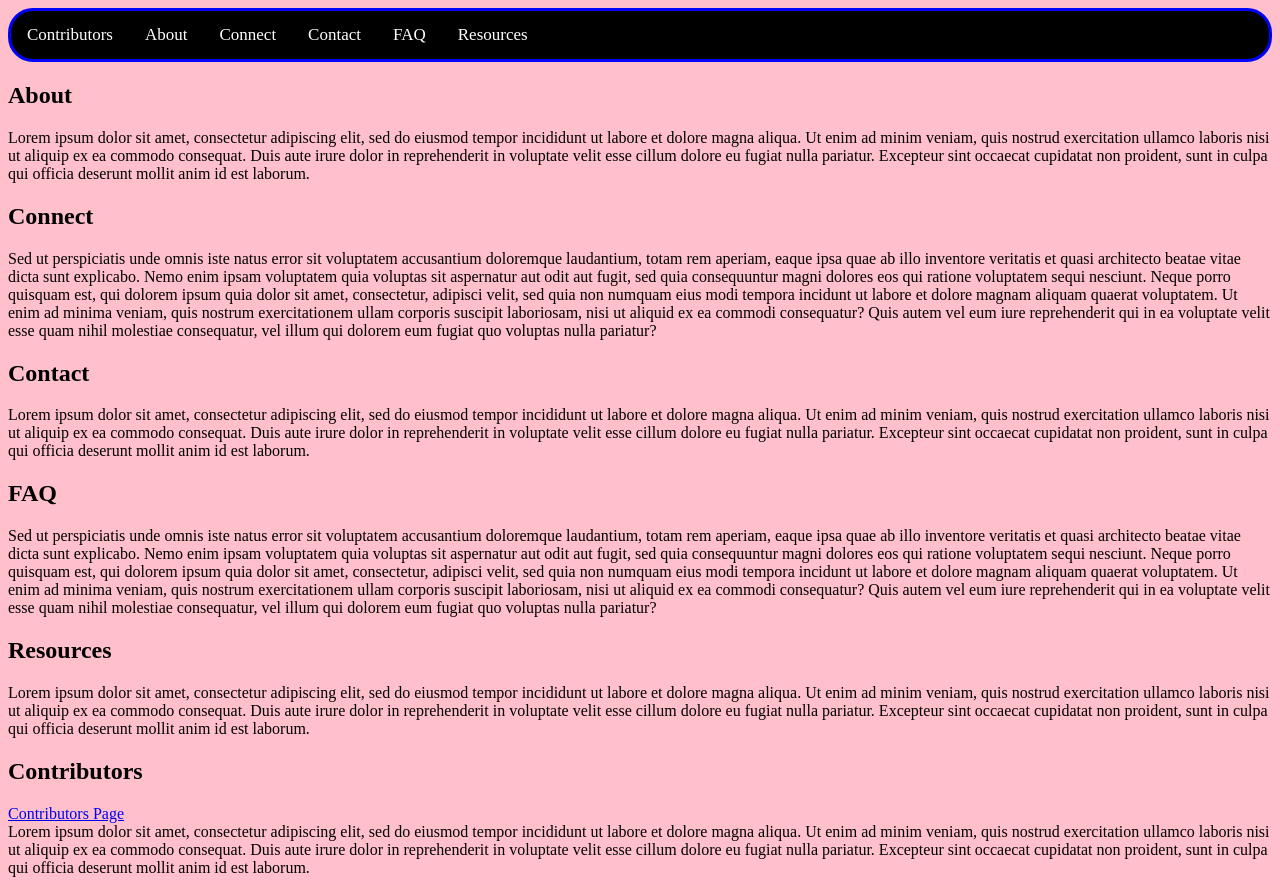
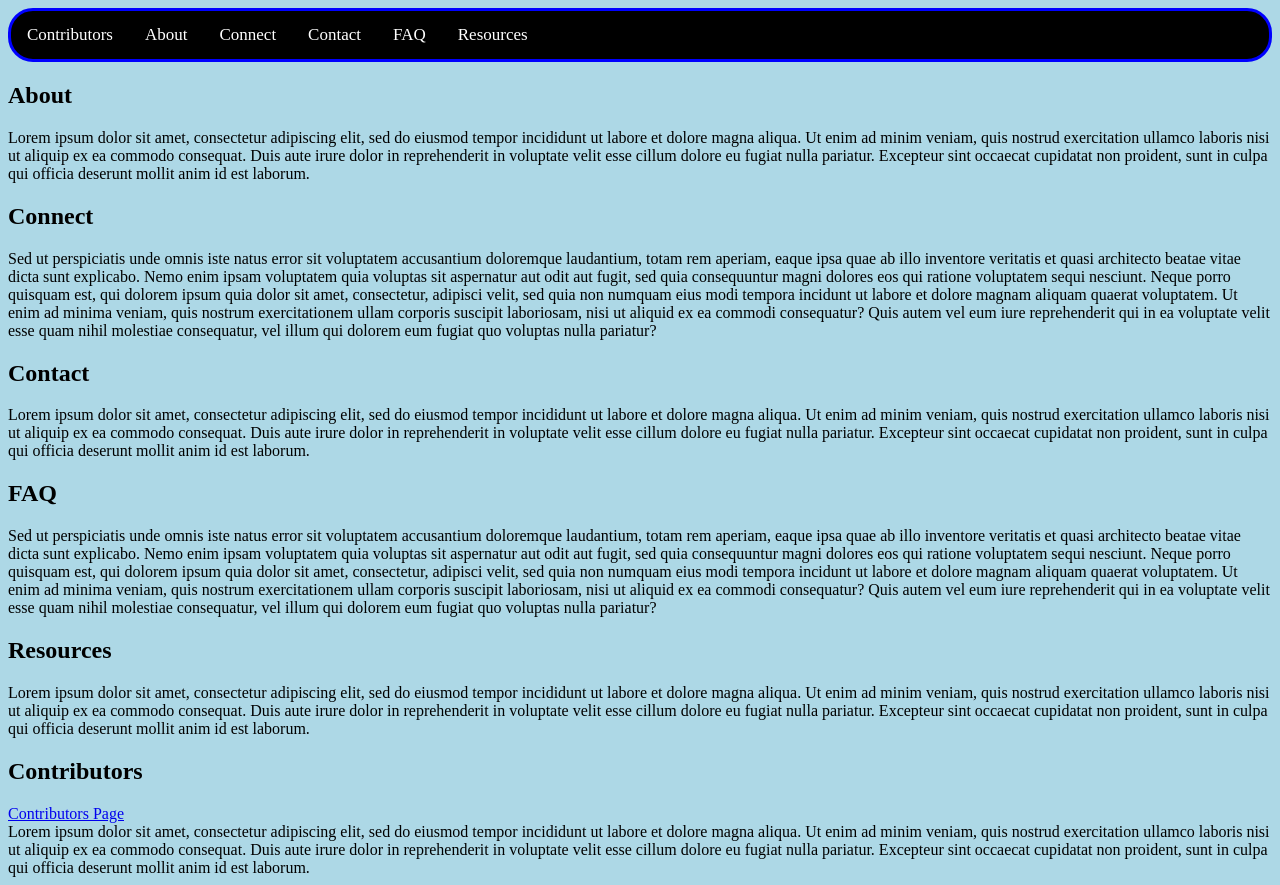
Before and after one commit to RomchyFCC/GitHub-Practice-For-All, a PHP site: page / in a window 1280 px wide. Run offline with PHP 8.4, Linux system fonts and the light colour scheme.

Commit message:
Update style.css
bg color change

```diff
--- a/style/style.css
+++ b/style/style.css
@@ -1,6 +1,6 @@
 /*---Just to test it's working---*/
 body {
-  background: pink;
+  background-color: lightblue;
 }
 /*--------------------------------*/
 
```
